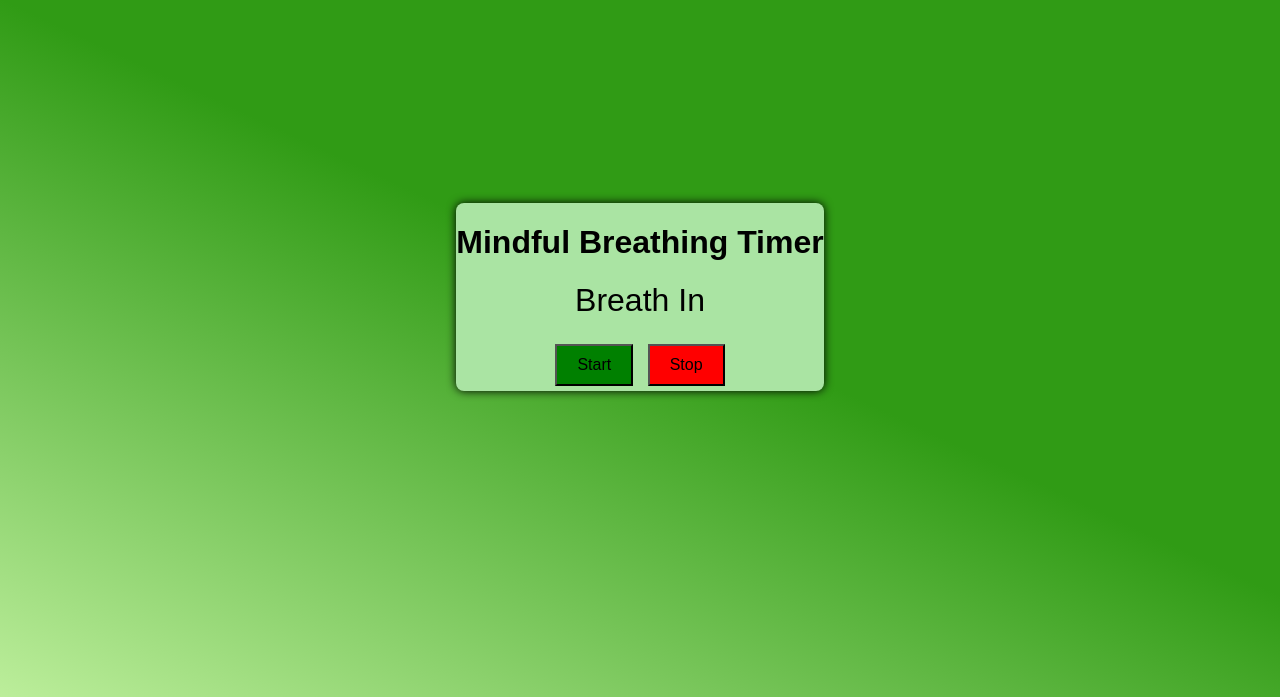
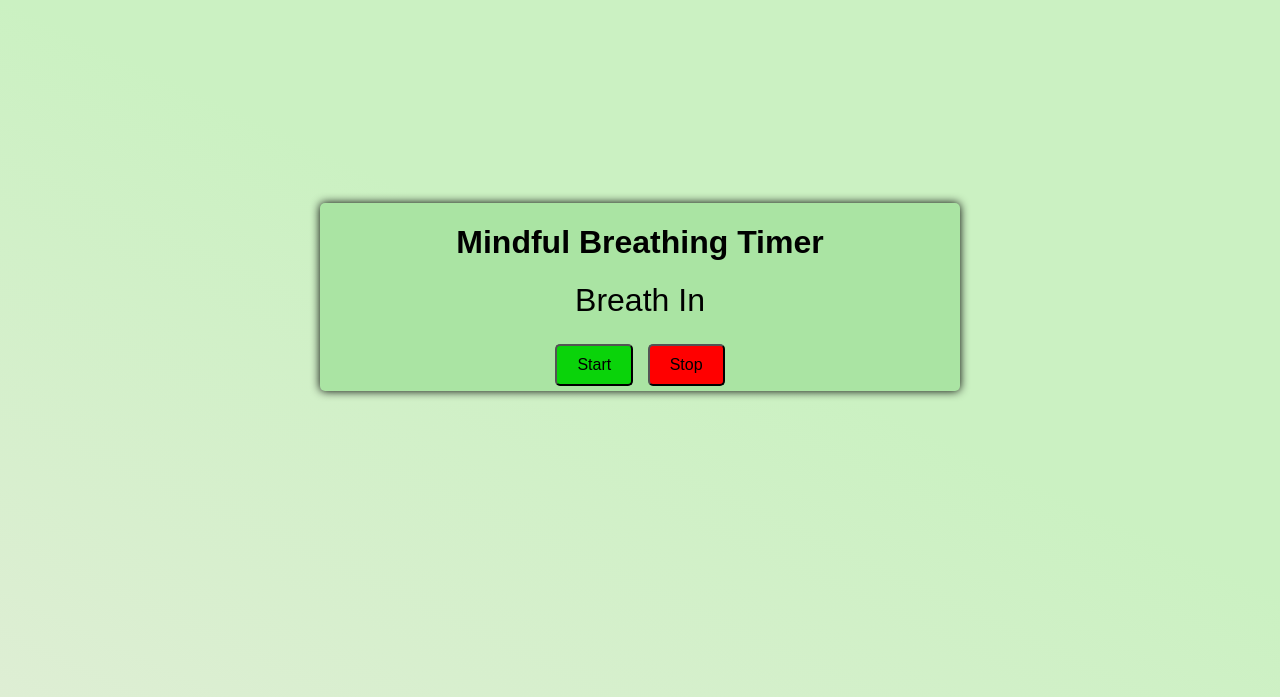
Before and after one commit to muaz64/Mindful-Breathing-Timer-app, a plain HTML site: page index.html in a window 1280 px wide. Shown: the part 103-800 px from the top of the page. Drawn offline with Linux system fonts and the light colour scheme.

Commit message:
css update

```diff
--- a/script.js
+++ b/script.js
@@ -37,7 +37,7 @@ const startTimer =(duration) =>{
     }
     startBtn.addEventListener('click',()=>{
         if(!timeLap){
-            timeleft= 90;
+            timeleft= 15;
             startTimer(timeleft);
             timeLap= true;
         }
--- a/style.css
+++ b/style.css
@@ -1,5 +1,5 @@
 body{
-    background: linear-gradient(25deg, #bcee9b, #309b15 50%);
+    background: linear-gradient(25deg, #deeed4, #cbf1c2 50%);
     display: flex;
     align-items: center;
     min-height: 100vh;
@@ -10,9 +10,10 @@ body{
     margin: 0;
 }
 .container{
-    background-color: rgb(170, 228, 163);
+    background-color: #aae4a3;
+    width: 50%;
     box-sizing: border-box;
-    border-radius: 8px;
+    border-radius: 5px;
     box-shadow: 0 0 10px;
     text-align: center;
 }
@@ -22,13 +23,14 @@ body{
 }
 button{
     padding: 10px 20px;
+    border-radius: 5px;
     font-size: 16px;
     cursor: pointer;
     margin: 5px;
 }
 #start-Btn{
-    background-color: green;
+    background-color: #0ad30a;
 }
 #stop-Btn{
-    background-color: red;
+    background-color: #ff0000;
 }
```
